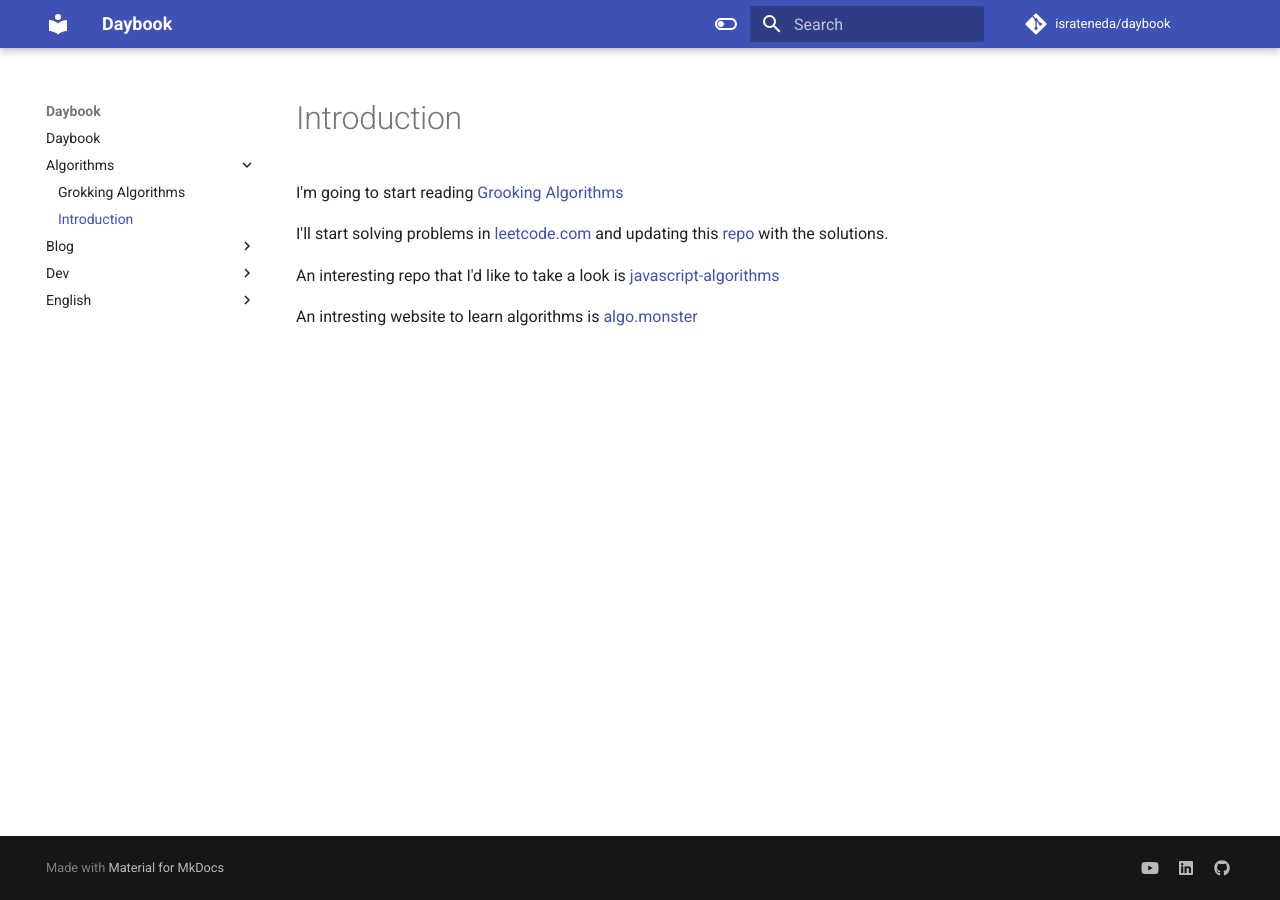
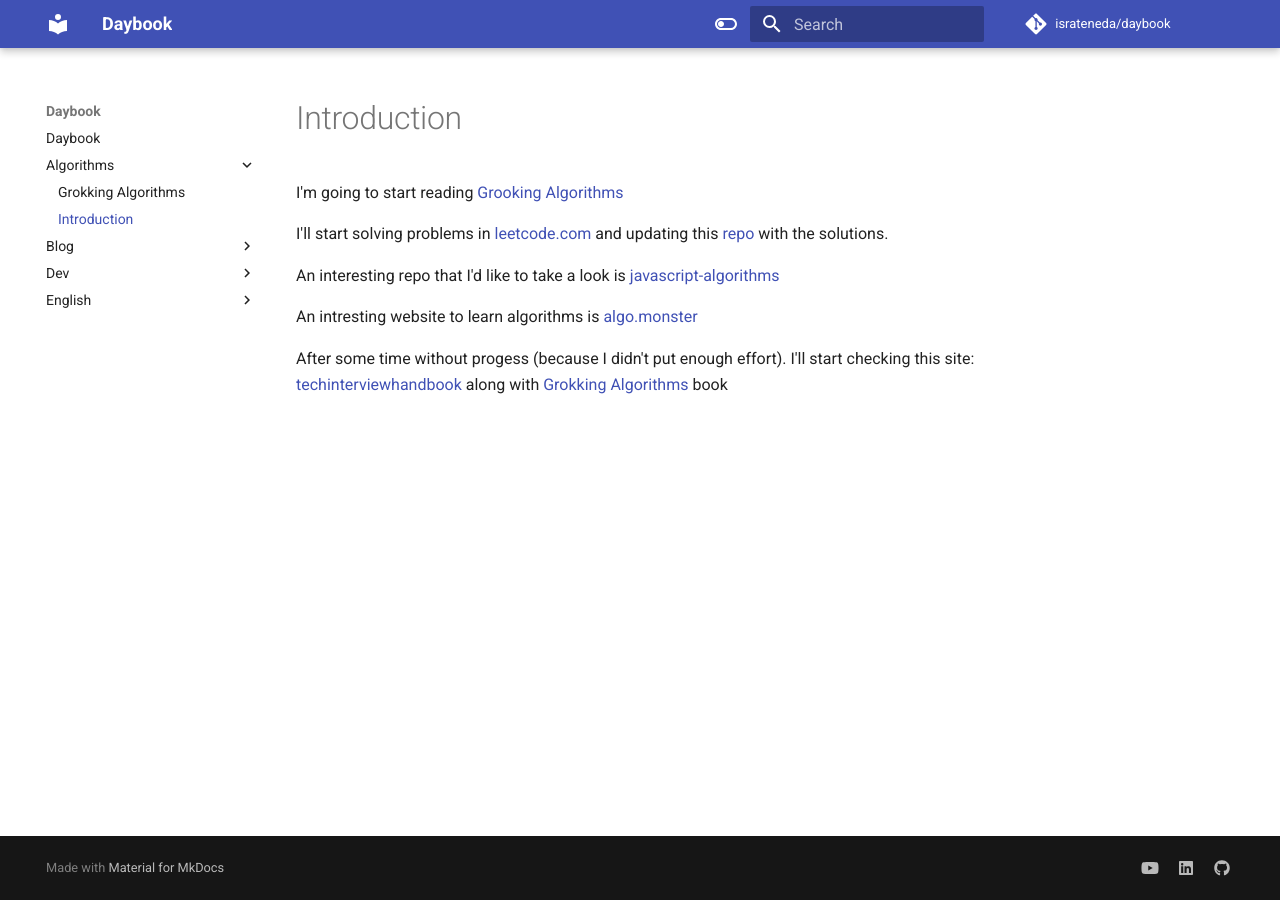
Before and after one commit to israteneda/daybook, an MkDocs documentation site: the page built from docs/algorithms/introduction.md, in a window 1280 px wide. Built offline with MkDocs 1.6.1 and Material for MkDocs 9.7.7, drawn with Linux system fonts in a browser that asks for light colours; comment, search, counter and statistics services are not loaded.

Commit message:
add new site for practicing algos

```diff
--- a/docs/algorithms/introduction.md
+++ b/docs/algorithms/introduction.md
@@ -5,3 +5,5 @@
 An interesting repo that I'd like to take a look is [javascript-algorithms](https://github.com/trekhleb/javascript-algorithms)
 
 An intresting website to learn algorithms is [algo.monster](https://algo.monster/)
+
+After some time without progess (because I didn't put enough effort). I'll start checking this site: [techinterviewhandbook](https://www.techinterviewhandbook.org/) along with [Grokking Algorithms]((https://learning.oreilly.com/library/view/grokking-algorithms/9781617292231)) book
```
